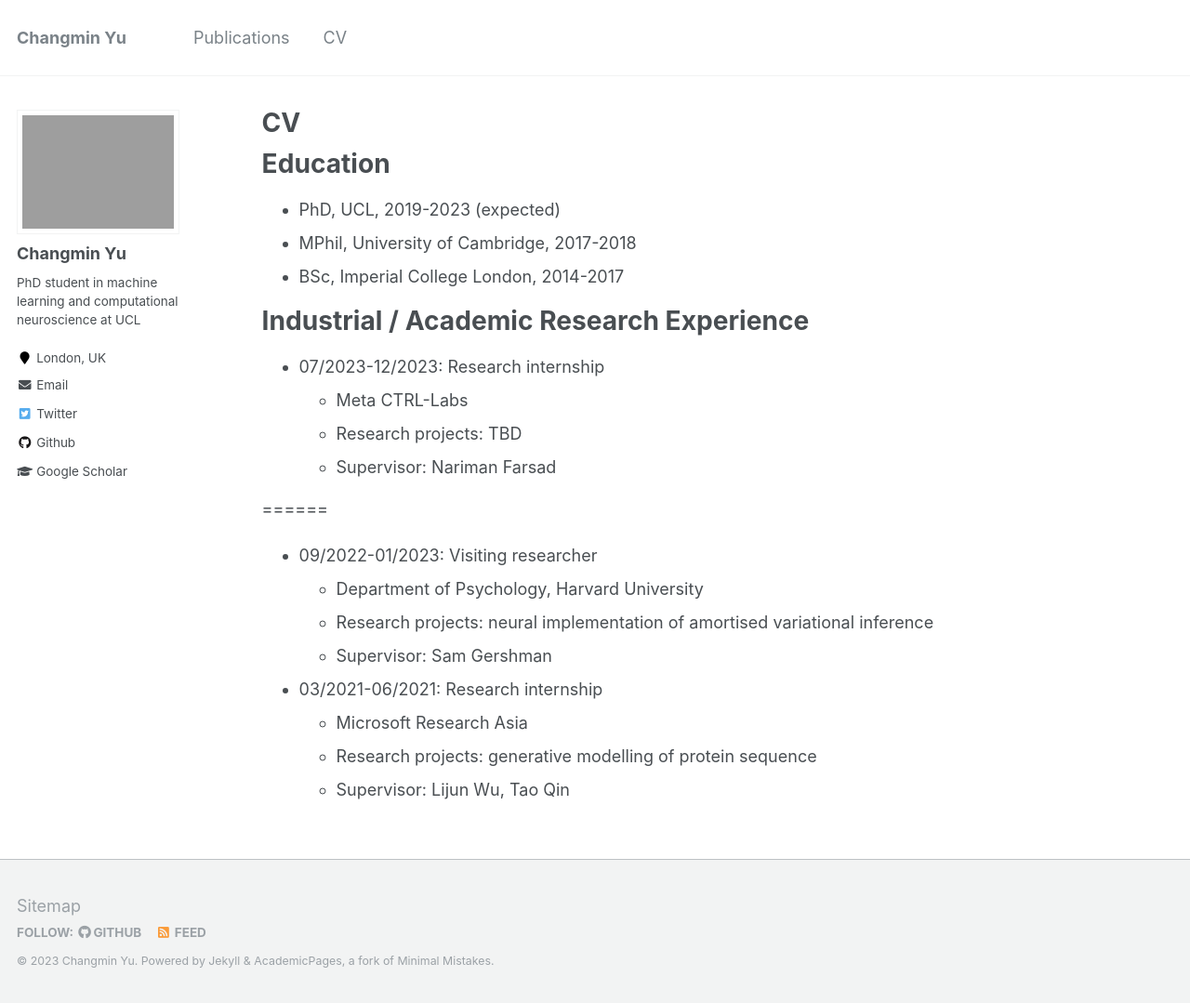
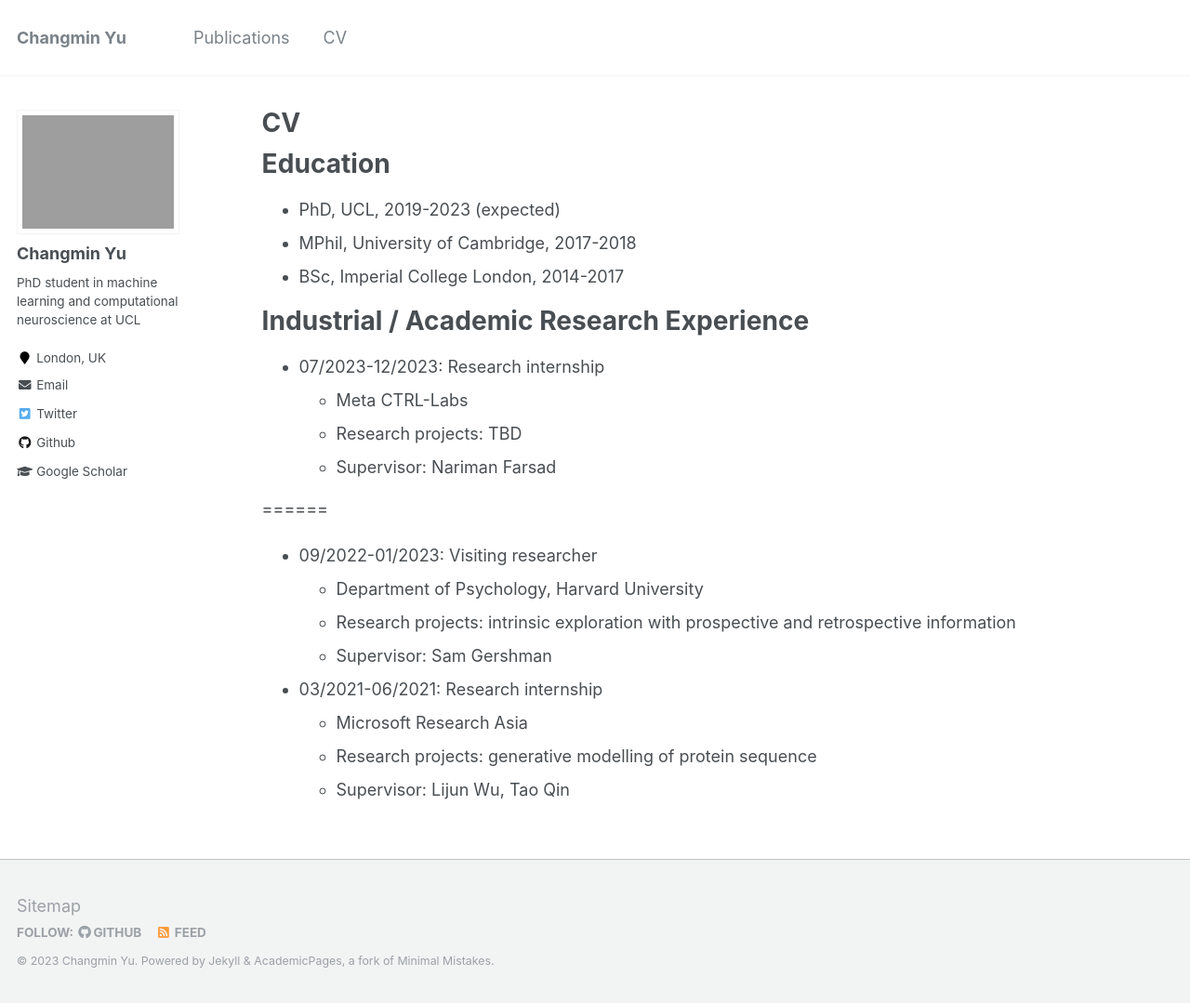
Before and after one commit to changmin-yu/changmin-yu.github.io, a Jekyll site: the page built from _pages/cv.md, in a window 1280 px wide and 1079 px high. Shown: the whole window at 93% size. Built offline with Jekyll 4.4.1, drawn with Linux system fonts in a browser that asks for light colours.

Commit message:
some updates

```diff
--- a/_pages/cv.md
+++ b/_pages/cv.md
@@ -25,7 +25,7 @@ Industrial / Academic Research Experience
 ======
 * 09/2022-01/2023: Visiting researcher
   * Department of Psychology, Harvard University
-  * Research projects: neural implementation of amortised variational inference
+  * Research projects: intrinsic exploration with prospective and retrospective information
   * Supervisor: Sam Gershman
 
 * 03/2021-06/2021: Research internship
```
